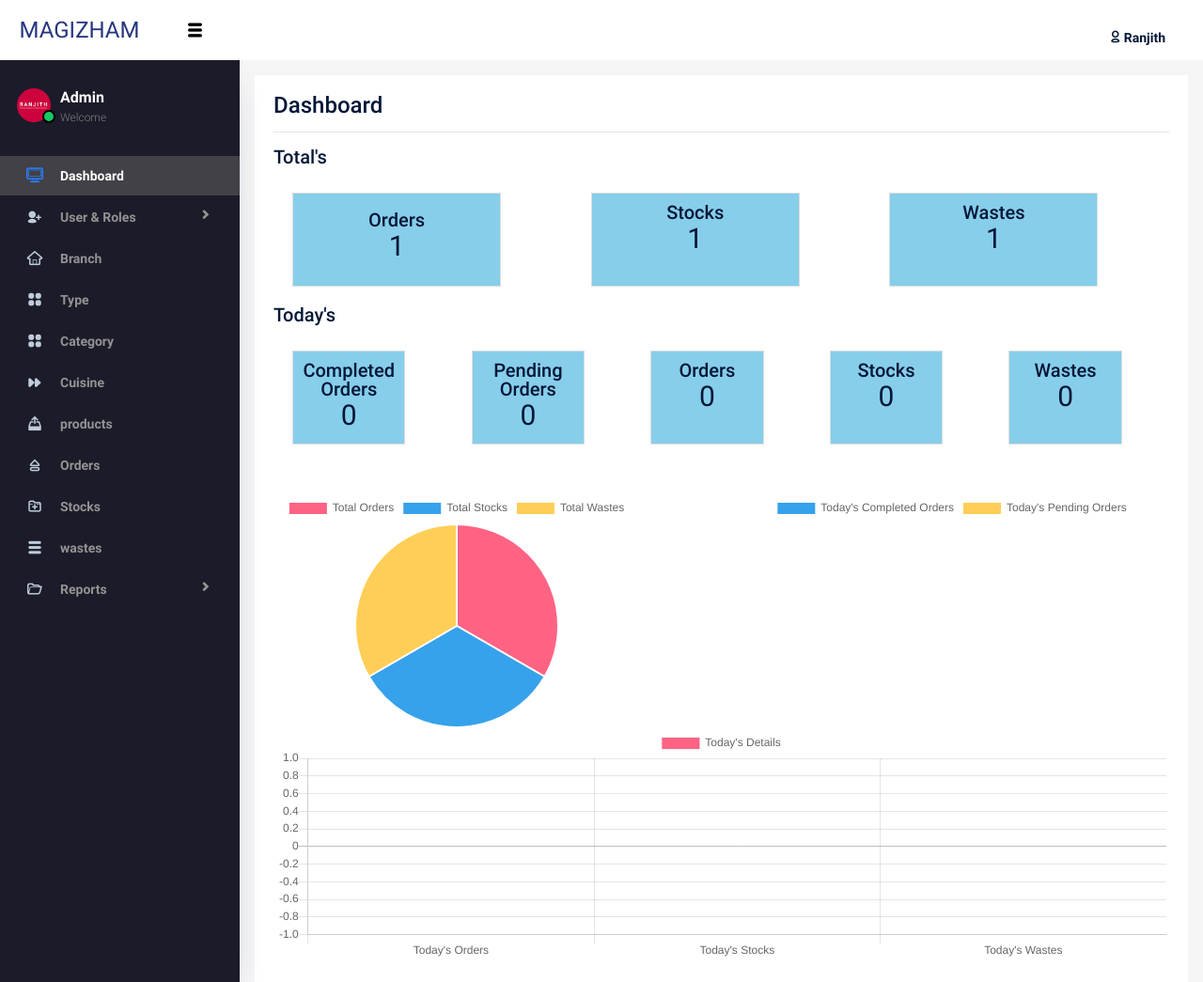
After one commit to Ragandev/magizham_management, a PHP site: page /magizh/dashboard1.php in a window 1280 px wide. The commit adds this page. Shown: the whole page at 94% size. Run offline with PHP 8.4, Linux system fonts and the light colour scheme; a user stored in the database is signed in; tables that the repository leaves empty or names only in its code hold one stand-in row (values such as "Sample post").

Commit message:
dashboard page completed
dashboard

```diff
--- a/create-order.php
+++ b/create-order.php
@@ -178,6 +178,7 @@ document.addEventListener('DOMContentLoaded', function() {
             productSelect.appendChild(option);
         });
     });
+
 });
 </script>
 
--- /dev/null
+++ b/dashboard1.php
@@ -0,0 +1,245 @@
+<style>
+    .dashboard-container1 > div{
+        display: flex;
+        text-align: center;
+        /* align-items: center; */
+        /* justify-content: center; */
+    }
+    .dashboard-item {
+        width: 100%;
+        padding: 20px;
+        box-sizing: border-box;
+        border-radius: 50px;
+    }
+
+    .box{
+        background-color: skyblue;
+        padding: 10px;
+        border: 1px solid #ddd;
+        width: 80%;
+        height: 100px;
+    }
+    .box p{
+        font-size: 30px;
+    }
+
+    /* Add styling for other dashboard items as needed */
+</style>
+<?php
+
+require('db.php'); // Include your database connection file
+
+// Calculate total orders
+$totalOrdersQuery = "SELECT COUNT(*) as totalOrders FROM `order`";
+$totalOrdersResult = $pdo->query($totalOrdersQuery)->fetch(PDO::FETCH_ASSOC);
+$totalOrders = $totalOrdersResult['totalOrders'];
+
+// Calculate total stocks
+$totalStocksQuery = "SELECT COUNT(*) as totalStocks FROM `stock`";
+$totalStocksResult = $pdo->query($totalStocksQuery)->fetch(PDO::FETCH_ASSOC);
+$totalStocks = $totalStocksResult['totalStocks'];
+
+// Calculate total wastes
+$totalWastesQuery = "SELECT COUNT(*) as totalWastes FROM `waste`";
+$totalWastesResult = $pdo->query($totalWastesQuery)->fetch(PDO::FETCH_ASSOC);
+$totalWastes = $totalWastesResult['totalWastes'];
+
+// Calculate total orders for today
+$today = date('Y-m-d');
+$todayOrdersQuery = "SELECT COUNT(*) as todayTotalOrders FROM `order` WHERE orderdate = :today";
+$todayOrdersResult = $pdo->prepare($todayOrdersQuery);
+$todayOrdersResult->execute(['today' => $today]);
+$todayTotalOrders = $todayOrdersResult->fetch(PDO::FETCH_ASSOC)['todayTotalOrders'];
+
+// Calculate total complete orders for today
+$todayCompletedOrdersQuery = "SELECT COUNT(*) as todayCompletedOrders FROM `order` WHERE DATE(orderdate) = :today AND status = 'Received'";
+$todayCompletedOrdersResult = $pdo->prepare($todayCompletedOrdersQuery);
+$todayCompletedOrdersResult->execute(['today' => $today]);
+$todayCompletedOrders = $todayCompletedOrdersResult->fetch(PDO::FETCH_ASSOC)['todayCompletedOrders'];
+
+// Calculate total pending orders for today
+$todayPendingOrdersQuery = "SELECT COUNT(*) as todayPendingOrders FROM `order` WHERE DATE(orderdate) = :today AND (status = 'Created' OR status = 'Accepted' OR status = 'Delivered')";
+$todayPendingOrdersResult = $pdo->prepare($todayPendingOrdersQuery);
+$todayPendingOrdersResult->execute(['today' => $today]);
+$todayPendingOrders = $todayPendingOrdersResult->fetch(PDO::FETCH_ASSOC)['todayPendingOrders'];
+
+// Calculate total stocks for today
+$todayStocksQuery = "SELECT COUNT(*) as todayTotalStocks FROM `stock` WHERE DATE(date_created) = :today";
+$todayStocksResult = $pdo->prepare($todayStocksQuery);
+$todayStocksResult->execute(['today' => $today]);
+$todayTotalStocks = $todayStocksResult->fetch(PDO::FETCH_ASSOC)['todayTotalStocks'];
+
+// Calculate total wastes for today
+$todayWastesQuery = "SELECT COUNT(*) as todayTotalWastes FROM `waste` WHERE DATE(date) = :today";
+$todayWastesResult = $pdo->prepare($todayWastesQuery);
+$todayWastesResult->execute(['today' => $today]);
+$todayTotalWastes = $todayWastesResult->fetch(PDO::FETCH_ASSOC)['todayTotalWastes'];
+
+include('header.php'); // Include your header file
+include('menu.php'); // Include your menu file
+?>
+<div class="main-box">
+    <h2 class="mb-3">Dashboard</h2>
+    <hr>
+    <script src="https://cdn.jsdelivr.net/npm/chart.js"></script>
+
+
+    <div class="dashboard-container1">
+        <h3>Total's</h3>
+        <div>
+        <div class="dashboard-item">
+            <div class="box"><h3>
+            <h3> Orders</h3>
+                <p>
+                    <?= $totalOrders ?>
+                </p>
+            </div>
+        </div>
+        <div class="dashboard-item">
+            <div class="box">
+            <h3>  Stocks</h3>
+                <p>
+                    <?= $totalStocks ?>
+                </p>
+            </div>
+        </div>
+        <div class="dashboard-item">
+            <div class="box">
+            <h3>  Wastes</h3>
+                <p>
+                    <?= $totalWastes ?>
+                </p>
+            </div>
+        </div>
+
+        </div>
+        <h3>Today's</h3>
+        <div>
+        <div class="dashboard-item">
+            <div class="box">
+                <h3> Completed Orders</h3>
+                <p>
+                    <?= $todayCompletedOrders ?>
+                </p>
+            </div>
+        </div>
+        <div class="dashboard-item">
+            <div class="box">
+                <h3> Pending Orders</h3>
+                <p>
+                    <?= $todayPendingOrders ?>
+                </p>
+            </div>
+        </div>
+        <div class="dashboard-item">
+            <div class="box">
+                <h3>  Orders</h3>
+                <p>
+                    <?= $todayTotalOrders ?>
+                </p>
+            </div>
+        </div>
+        <div class="dashboard-item">
+            <div class="box">
+                <h3>  Stocks</h3>
+                <p>
+                    <?= $todayTotalStocks ?>
+                </p>
+            </div>
+        </div>
+        <div class="dashboard-item">
+            <div class="box">
+                <h3>  Wastes</h3>
+                <p>
+                    <?= $todayTotalWastes ?>
+                </p>
+            </div>
+        </div>
+    </div>
+    <br><br>
+    <div class="dashboard-container">
+
+        <div class="row">
+            <div class="col-md-6">
+                <div class="chart-container">
+                    <canvas id="totalOrdersPieChart" width="250" height="250"></canvas>
+                </div>
+            </div>
+            <div class="col-md-6">
+                <div class="chart-container">
+                    <canvas id="todayOrdersPieChart" width="250" height="250"></canvas>
+                </div>
+            </div>
+            <div class="col-md-12">
+
+                <div class="chart-container">
+                    <canvas id="todayDetailsBarChart" width="250" height="250"></canvas>
+                </div>
+            </div>
+
+
+        </div>
+
+        <script>
+            document.addEventListener('DOMContentLoaded', function () {
+                var totalOrdersPieChart = new Chart(document.getElementById('totalOrdersPieChart'), {
+                    type: 'pie',
+                    data: {
+                        labels: ['Total Orders', 'Total Stocks', 'Total Wastes'],
+                        datasets: [{
+                            data: [<?= $totalOrders ?>, <?= $totalStocks ?>, <?= $totalWastes ?>],
+                            backgroundColor: ['#FF6384', '#36A2EB', '#FFCE56']
+                        }]
+                    },
+                    options: {
+                        responsive: true,
+                        maintainAspectRatio: false
+                    }
+                });
+
+                var todayOrdersPieChart = new Chart(document.getElementById('todayOrdersPieChart'), {
+                    type: 'pie',
+                    data: {
+                        labels: ['Today\'s Completed Orders', 'Today\'s Pending Orders'],
+                        datasets: [{
+                            data: [<?= $todayCompletedOrders ?>, <?= $todayPendingOrders ?>],
+                            backgroundColor: ['#36A2EB', '#FFCE56']
+                        }]
+                    },
+                    options: {
+                        responsive: true,
+                        maintainAspectRatio: false
+                    }
+                });
+                // Create a bar chart for today's details
+                var todayDetailsBarChart = new Chart(document.getElementById('todayDetailsBarChart'), {
+                    type: 'bar',
+                    data: {
+                        labels: ['Today\'s Orders', 'Today\'s Stocks', 'Today\'s Wastes'],
+                        datasets: [{
+                            label: 'Today\'s Details',
+                            data: [<?= $todayTotalOrders ?>, <?= $todayTotalStocks ?>, <?= $todayTotalWastes ?>, 0],
+                            backgroundColor: ['#FF6384', '#36A2EB', '#FFCE56'],
+                            borderWidth: 1
+                        }]
+                    },
+                    options: {
+                        responsive: true,
+                        maintainAspectRatio: false,
+                        scales: {
+                            y: {
+                                beginAtZero: true,
+                                suggestedMax: 10
+                            }
+                        }
+                    }
+                });
+            });
+
+
+        </script>
+    </div>
+
+    <?php
+    include('footer.php'); // Include your footer file
+    ?>
--- a/menu.php
+++ b/menu.php
@@ -84,7 +84,7 @@ $logName = $logUser['name'];
                         </div>
                     </li>
                     <li class="nav-item">
-                        <a class="nav-link" href="home.php">
+                        <a class="nav-link" href="dashboard1.php">
                             <i class="typcn typcn-device-desktop menu-icon"></i>
                             <span class="menu-title">Dashboard</span>
                         </a>
@@ -159,8 +159,8 @@ $logName = $logUser['name'];
                         <div class="collapse" id="user-manane">
                             <ul class="nav flex-column sub-menu">
                                 <li class="nav-item"> <a class="nav-link" href="order-report.php">Order Reports</a></li>
-                                <li class="nav-item"> <a class="nav-link" href="">Stock Reports</a></li>
-                                <li class="nav-item"> <a class="nav-link" href="">Waste Reports</a></li>
+                                <li class="nav-item"> <a class="nav-link" href="stock-report.php">Stock Reports</a></li>
+                                <li class="nav-item"> <a class="nav-link" href="waste-report.php">Waste Reports</a></li>
                             </ul>
                         </div>
                     </li>
--- a/view-order.php
+++ b/view-order.php
@@ -5,6 +5,8 @@ if (!isset($_SESSION['user'])) {
     exit();
 }
 include('header.php');
+include('menu.php');
+
 require('db.php');
 
 
@@ -108,7 +110,6 @@ document.getElementById("printButton").addEventListener("click", function() {
     border-collapse: collapse;
     width: 100%;
     margin-bottom: 20px;
-    border: 1px solid #ccc;
 }
 
 table th, table td {
--- a/view-stock.php
+++ b/view-stock.php
@@ -5,6 +5,7 @@ if (!isset($_SESSION['user'])) {
     exit();
 }
 include('header.php');
+include('menu.php');
 require('db.php');
 
 // Get the stock ID from the query string
@@ -107,7 +108,6 @@ table {
     border-collapse: collapse;
     width: 100%;
     margin-bottom: 20px;
-    border: 1px solid #ccc;
 }
 
 table th, table td {
@@ -126,7 +126,5 @@ table th {
 }
 
 /* Style for the Print button */
-#printButton {
-    margin-top: 20px;
-}
+
 </style>
```
Also changed, not shown: generate-stock-report.php (added, +93 -0 lines), generate-waste-report.php (added, +82 -0 lines), stock-report.php (added, +61 -0 lines), waste-report.php (renamed from report/index.php, +7 -6 lines), uploads/Japan.jpg (added), uploads/Tokyo3.jpg (added), uploads/footer-map (1).webp (added).
